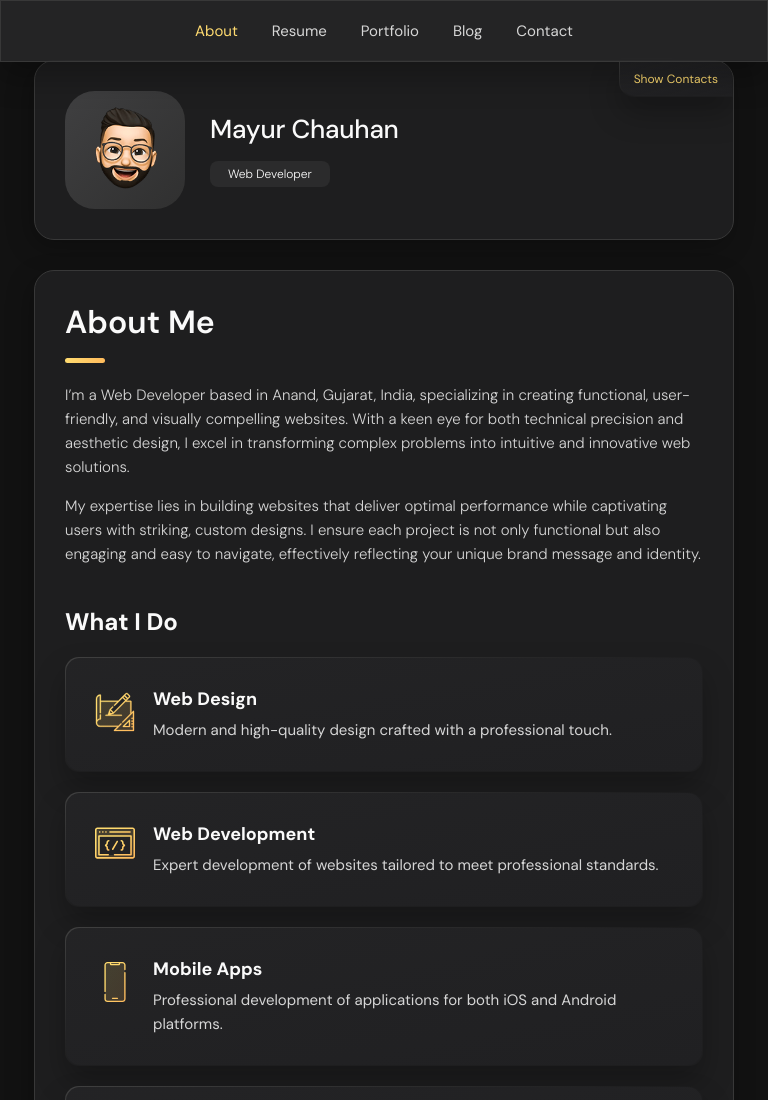
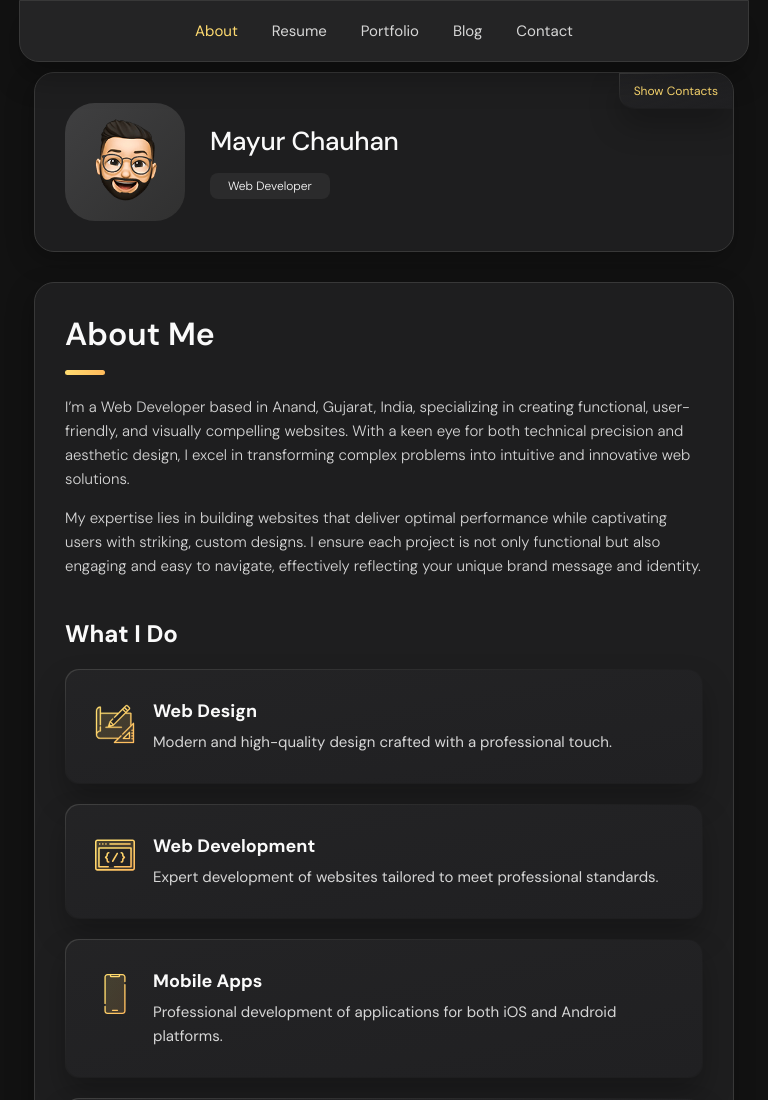
Before and after one commit to mayurr11/portfolio, a plain HTML site: page index.html in a window 768 px wide. Shown: the top 1100 px of the page. Drawn offline with nearby package versions, Linux system fonts and the light colour scheme.

Commit message:
Update navbar style & responsiveness

```diff
--- a/assets/css/style.css
+++ b/assets/css/style.css
@@ -466,13 +466,14 @@ main {
   top: 0;
   left: 0;
   right: 0;
-  width: 100%;
+  width: 95%;
   background: hsla(240, 1%, 17%, 0.75);
   backdrop-filter: blur(10px);
   border: 1px solid var(--jet);
-  border-radius: 12px;
+  border-radius: 0 0 20px 20px;
   box-shadow: var(--shadow-2);
   z-index: 5;
+  margin: 0 auto;
 }
 
 .navbar-list {
@@ -1237,6 +1238,13 @@ textarea.form-input::-webkit-resizer { display: none; }
   #RESPONSIVE
 \*-----------------------------------*/
 
+
+@media (max-width: 950px) {
+
+  aside.sidebar {
+    margin-top: 4.5rem;
+  }
+}
 /**
  * responsive larger than 450px screen
  */
@@ -1385,7 +1393,7 @@ textarea.form-input::-webkit-resizer { display: none; }
    * #NAVBAR
    */
 
-  .navbar { border-radius: 0; }
+  .navbar { border-radius: 0 0 20px 20px; }
 
   .navbar-list { gap: 20px; }
 
```
